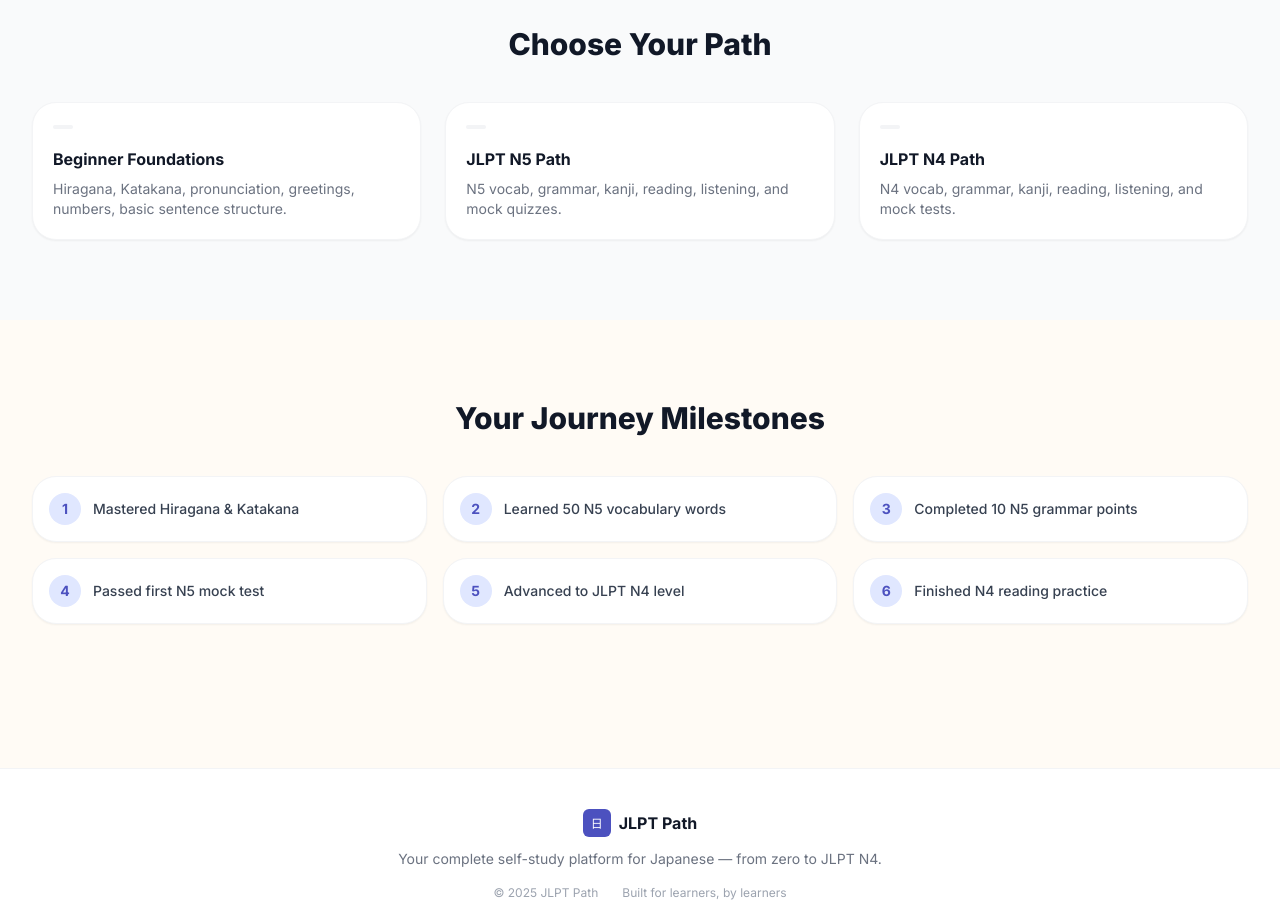
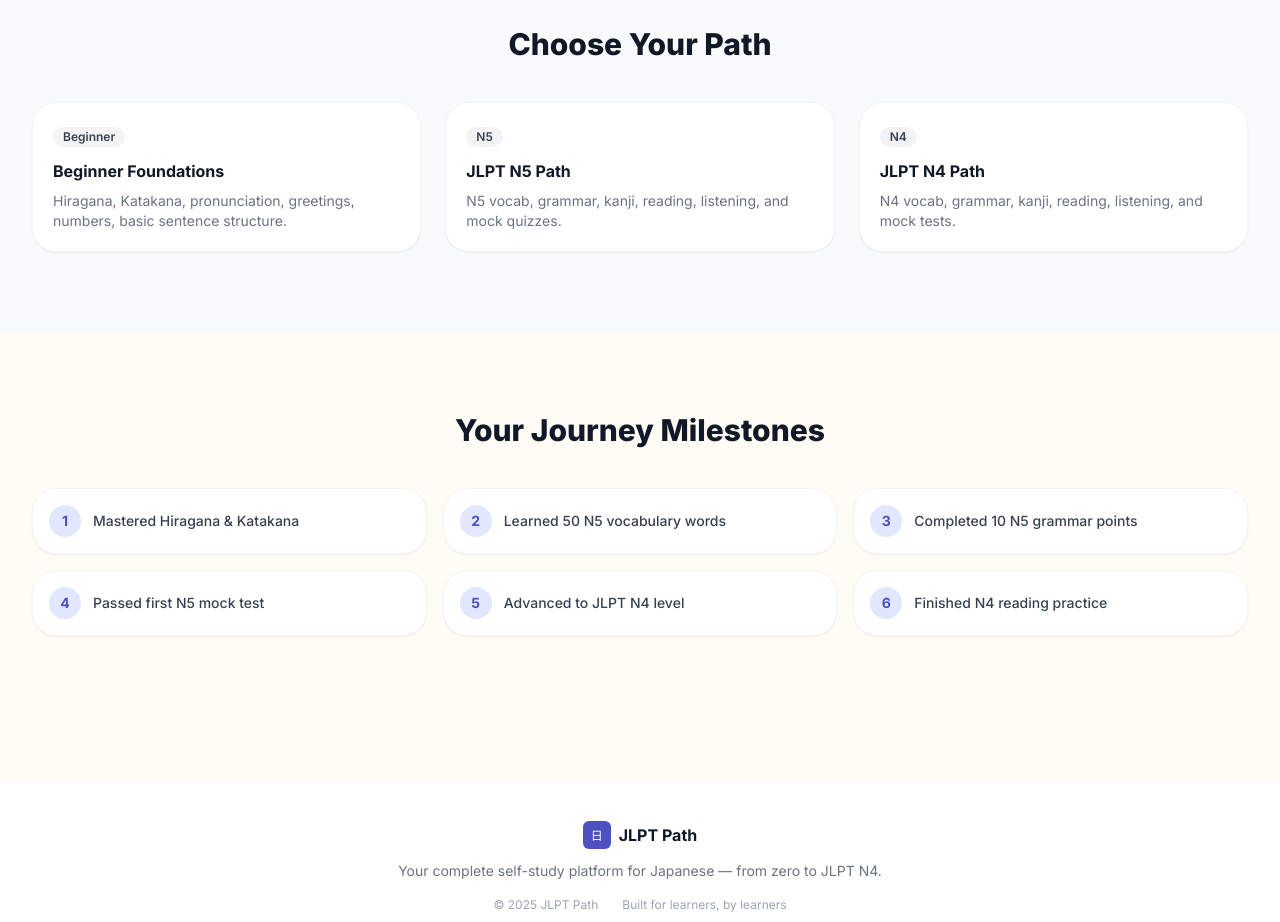
Before and after one commit to Surya6032/jlpt-path, a Next.js app: page / in a window 1280 px wide. Shown: the part 1600-2522 px from the top of the page. Built offline with nearby package versions, Linux system fonts and the light colour scheme.

Commit message:
Add files via upload

```diff
--- a/src/app/learn/vocabulary/page.tsx
+++ b/src/app/learn/vocabulary/page.tsx
@@ -131,7 +131,7 @@ export default function VocabularyPage() {
                 <div className="text-xs text-gray-400 mb-2">{word.romaji}</div>
                 <div className="font-semibold text-brand-indigo mb-2">{word.english}</div>
                 <div className="flex items-center gap-2 flex-wrap">
-                  <Badge>{word.level}</Badge>
+                  <Badge label={word.level} variant="level" />
                   <span className="text-xs text-gray-400">{word.category}</span>
                   <button onClick={() => speak(word.furigana)} className="ml-auto text-gray-400 hover:text-brand-indigo">
                     <Volume2 size={16}/>
--- a/src/app/page.tsx
+++ b/src/app/page.tsx
@@ -133,7 +133,7 @@ export default function HomePage() {
           <div className="grid sm:grid-cols-3 gap-6">
             {paths.map(p => (
               <Card key={p.label} className="hover:shadow-lg transition-shadow">
-                <Badge className="mb-3">{p.tag}</Badge>
+                <Badge label={p.tag} className="mb-3" />
                 <h3 className="font-bold text-gray-900 dark:text-white mb-2">{p.label}</h3>
                 <p className="text-sm text-gray-500 dark:text-gray-400">{p.desc}</p>
               </Card>
```
